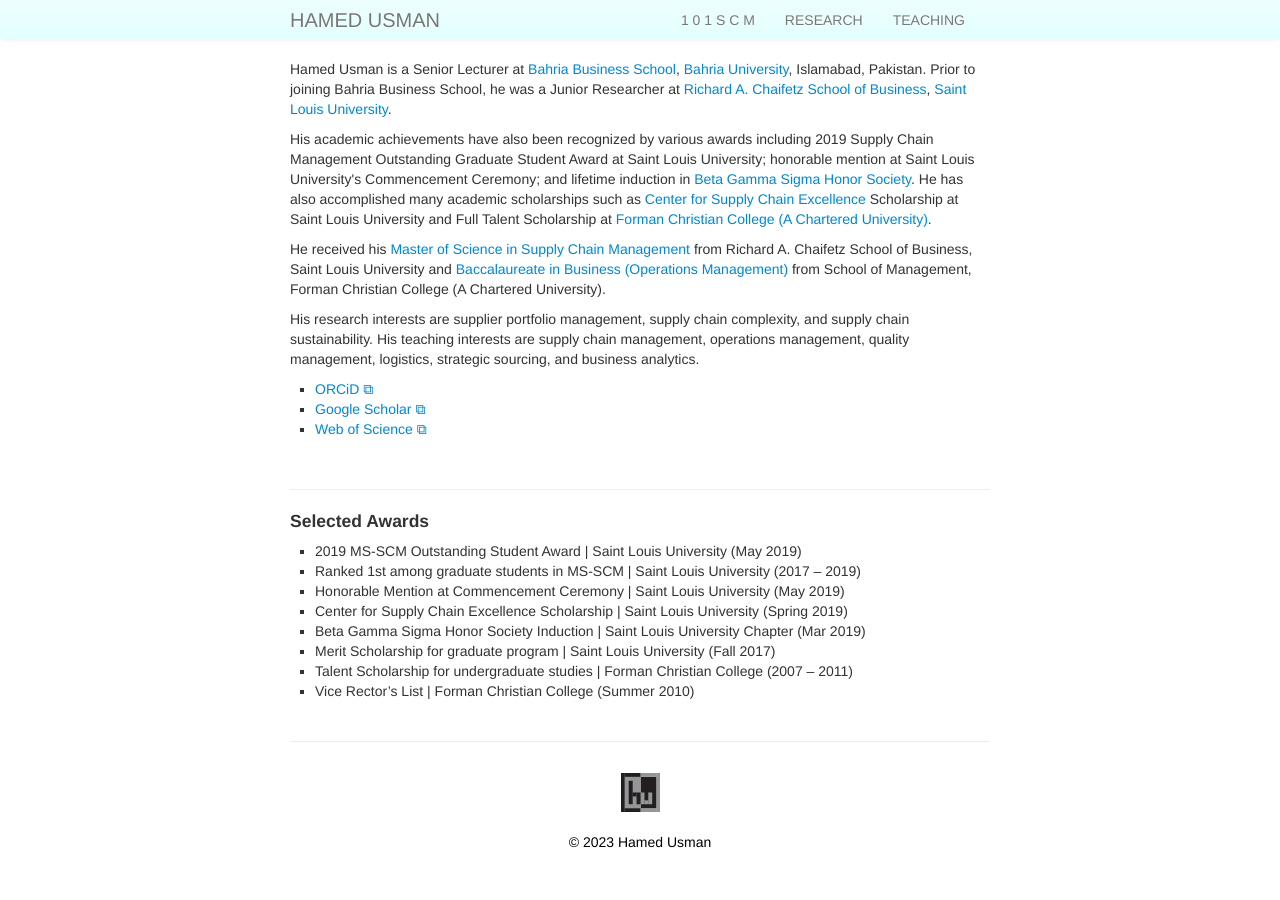
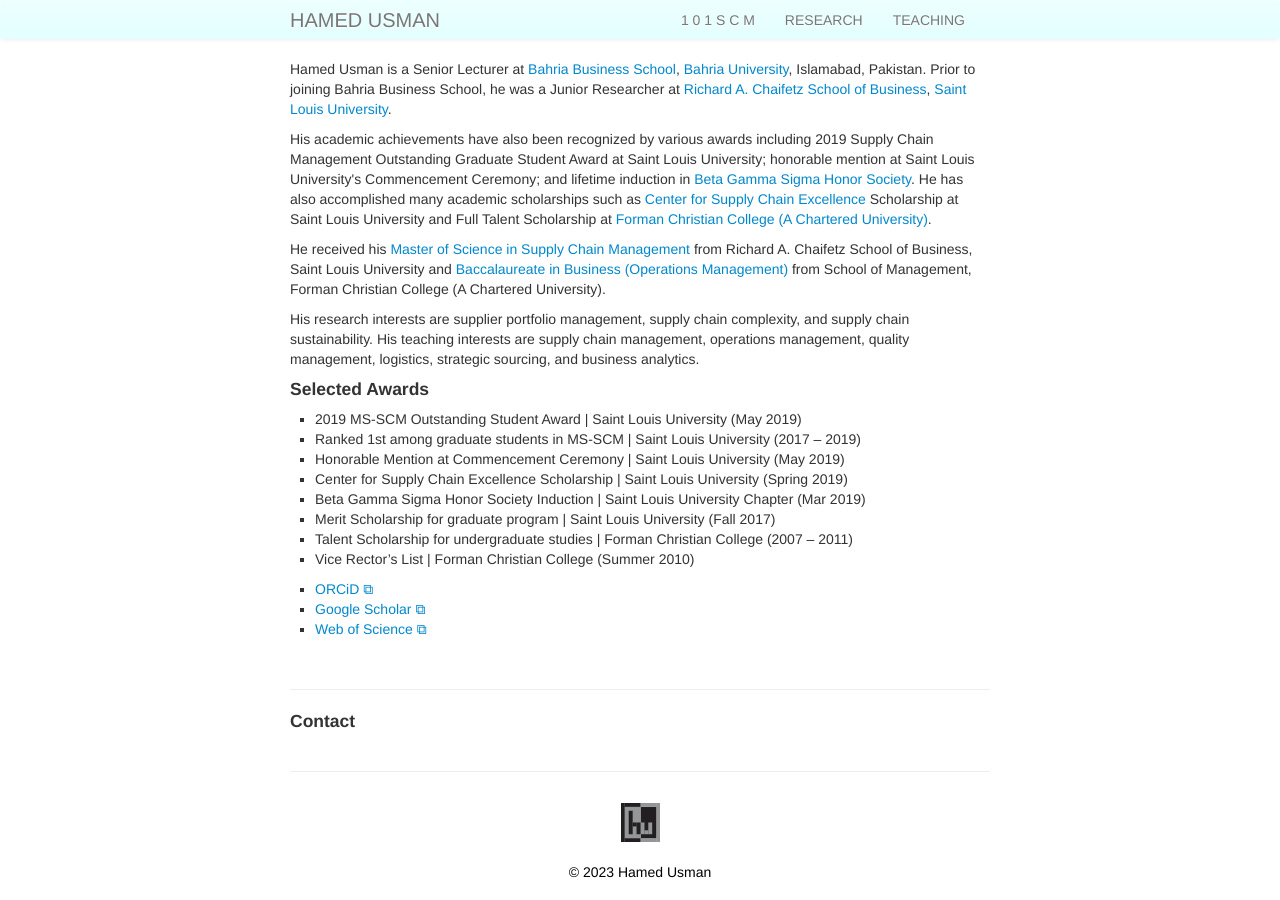
Before and after one commit to hamedusman/hamedusman.github.io, a Jekyll site: the page built from index.md, in a window 1280 px wide. Built offline with Jekyll 4.4.1, drawn with Linux system fonts in a browser that asks for light colours.

Commit message:
Update index.md

```diff
--- a/index.md
+++ b/index.md
@@ -8,16 +8,6 @@
 <p>His academic achievements have also been recognized by various awards including 2019 Supply Chain Management Outstanding Graduate Student Award at Saint Louis University; honorable mention at Saint Louis University's Commencement Ceremony; and lifetime induction in <a href="https://www.betagammasigma.org">Beta Gamma Sigma Honor Society</a>. He has also accomplished many academic scholarships such as <a href="https://www.slu.edu/business/centers/supply-chain-excellence/index.php">Center for Supply Chain Excellence</a> Scholarship at Saint Louis University and Full Talent Scholarship at <a href="https://www.fccollege.edu.pk">Forman Christian College (A Chartered University)</a>.</p>
 <p>He received his <a href="https://www.slu.edu/business/graduate/supply-chain-management">Master of Science in Supply Chain Management</a> from Richard A. Chaifetz School of Business, Saint Louis University and <a href="https://www.fccollege.edu.pk/baccalaureate-in-business/">Baccalaureate in Business (Operations Management)</a> from School of Management, Forman Christian College (A Chartered University).</p>
 <p>His research interests are supplier portfolio management, supply chain complexity, and supply chain sustainability. His teaching interests are supply chain management, operations management, quality management, logistics, strategic sourcing, and business analytics.</p>
-<ul>
-  <li><a href="https://orcid.org/0000-0003-3755-9345" target="_blank" rel="noopener noreferrer">ORCiD &#x29c9;</a></li>
-  <li><a href="https://scholar.google.com/citations?user=wVuB9pAAAAAJ" target="_blank" rel="noopener noreferrer">Google Scholar &#x29c9;</a></li>
-  <li><a href="https://www.webofscience.com/wos/author/record/HKO-5681-2023" target="_blank" rel="noopener noreferrer">Web of Science &#x29c9;</a></li>
-</ul>
-
-
-<br/>
-
----
 
 <h4>Selected Awards</h4>
 <ul>
@@ -30,3 +20,15 @@
 <li>Talent Scholarship for undergraduate studies | Forman Christian College	(2007 – 2011)</li>
 <li>Vice Rector’s List | Forman Christian College	(Summer 2010)</li>
 </ul>
+
+<ul>
+  <li><a href="https://orcid.org/0000-0003-3755-9345" target="_blank" rel="noopener noreferrer">ORCiD &#x29c9;</a></li>
+  <li><a href="https://scholar.google.com/citations?user=wVuB9pAAAAAJ" target="_blank" rel="noopener noreferrer">Google Scholar &#x29c9;</a></li>
+  <li><a href="https://www.webofscience.com/wos/author/record/HKO-5681-2023" target="_blank" rel="noopener noreferrer">Web of Science &#x29c9;</a></li>
+</ul>
+
+<br/>
+
+---
+
+<h4>Contact</h4>
```
